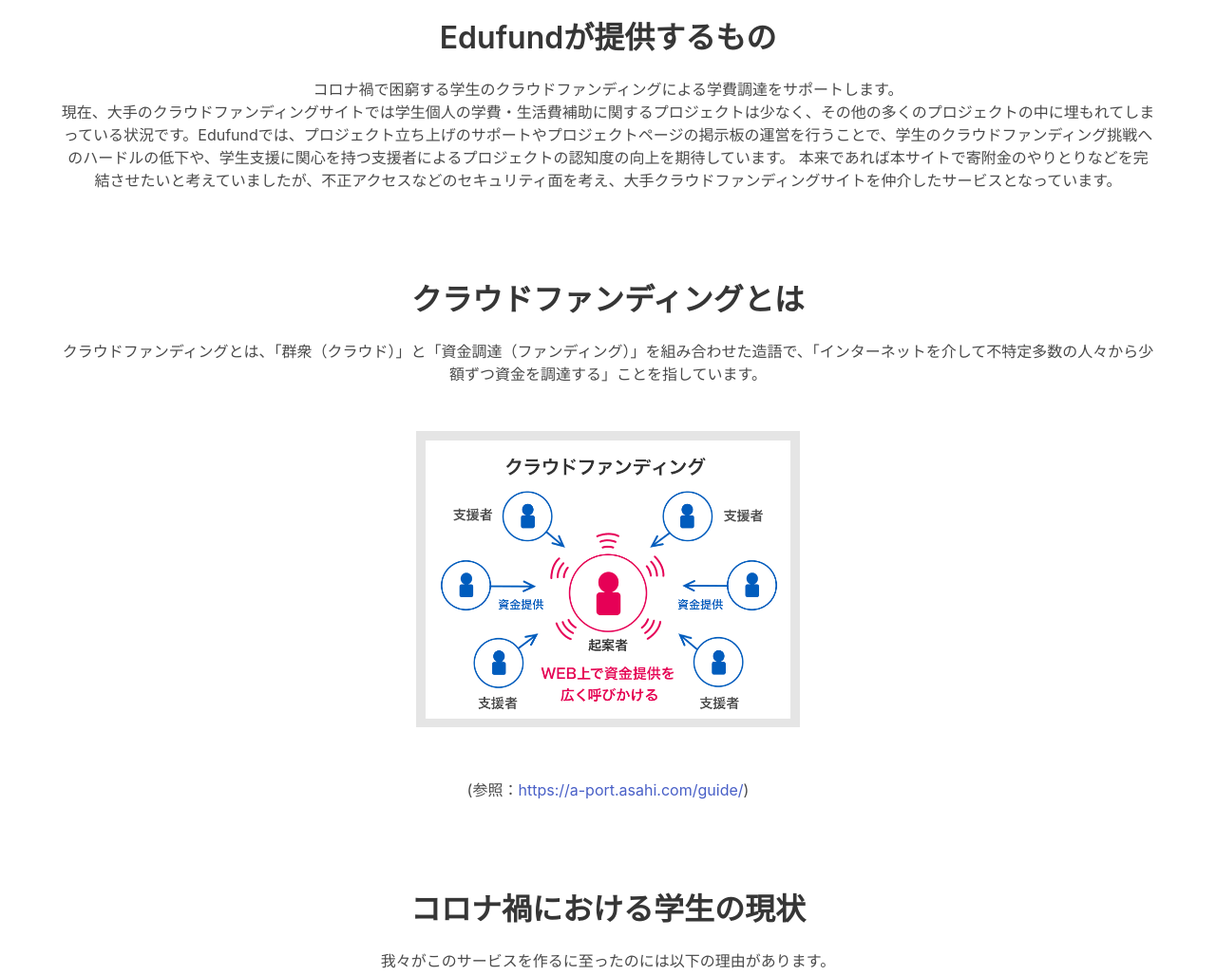
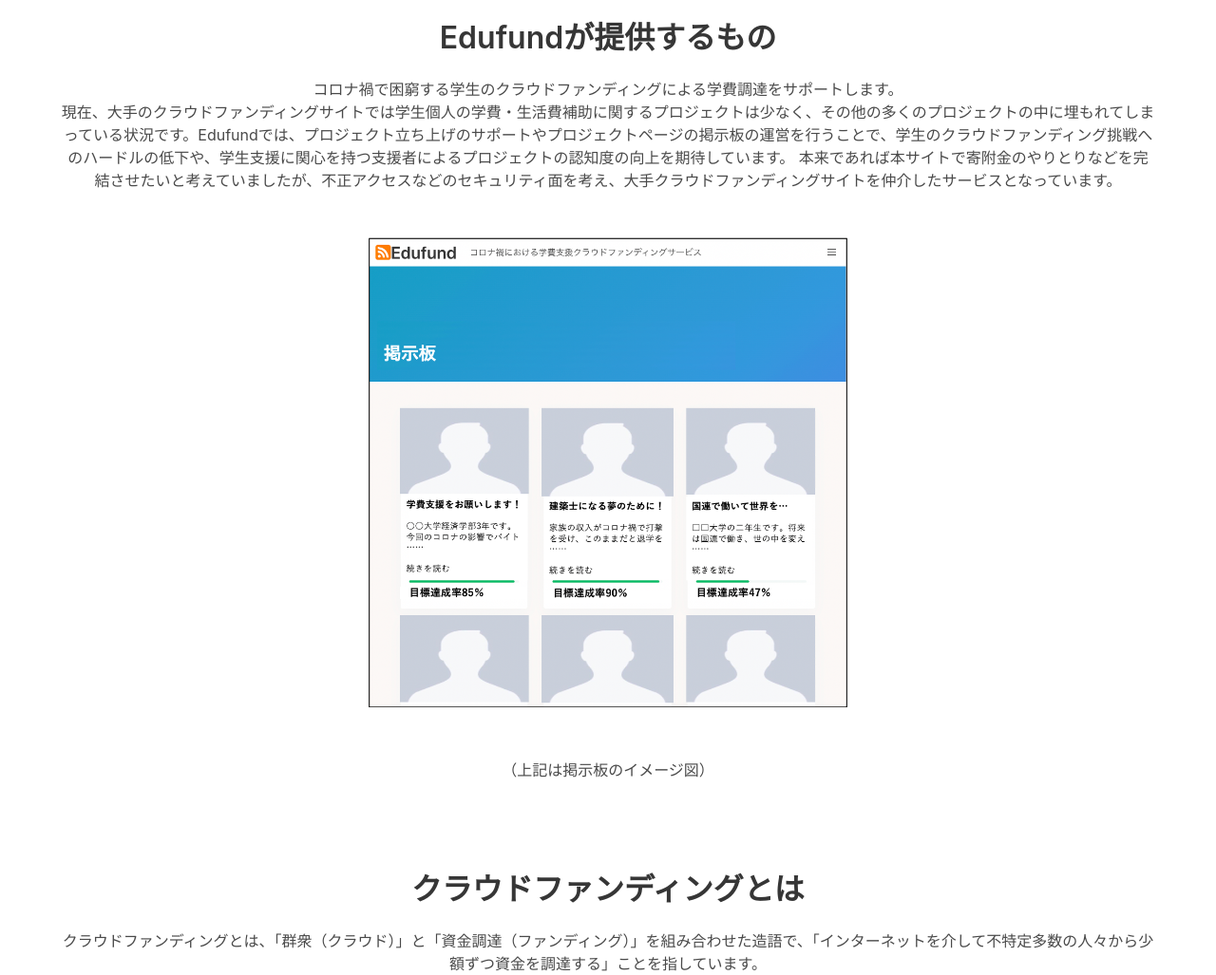
Before and after one commit to ktan424/edufund, a Django app: page / in a window 1280 px wide. Shown: the part 533-1560 px from the top of the page at 95% size. Run offline with Django 3.2, Linux system fonts and the light colour scheme; some libraries are stand-ins or nearby versions.

Commit message:
tutorial picture

```diff
--- a/cms/templates/cms/top.html
+++ b/cms/templates/cms/top.html
@@ -29,6 +29,8 @@
                 現在、大手のクラウドファンディングサイトでは学生個人の学費・生活費補助に関するプロジェクトは少なく、その他の多くのプロジェクトの中に埋もれてしまっている状況です。Edufundでは、プロジェクト立ち上げのサポートやプロジェクトページの掲示板の運営を行うことで、学生のクラウドファンディング挑戦へのハードルの低下や、学生支援に関心を持つ支援者によるプロジェクトの認知度の向上を期待しています。
 本来であれば本サイトで寄附金のやりとりなどを完結させたいと考えていましたが、不正アクセスなどのセキュリティ面を考え、大手クラウドファンディングサイトを仲介したサービスとなっています。
             </p>
+            <img class="section is-small" src="{% static 'images/example.png' %}" width="600" height="600">
+            <p>（上記は掲示板のイメージ図）</p>
         </div>
     </div>
 </section>
```
Also changed, not shown: cms/static/images/example.png (added), 4 other files.
